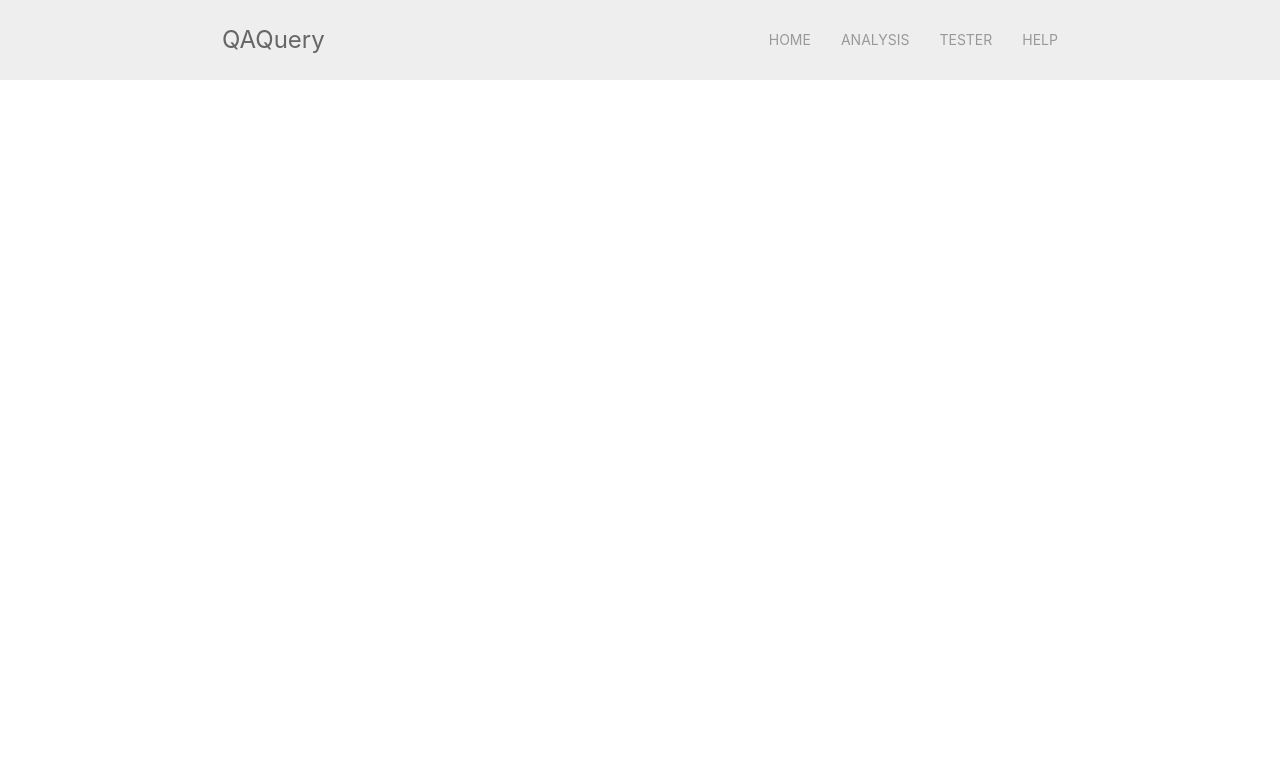
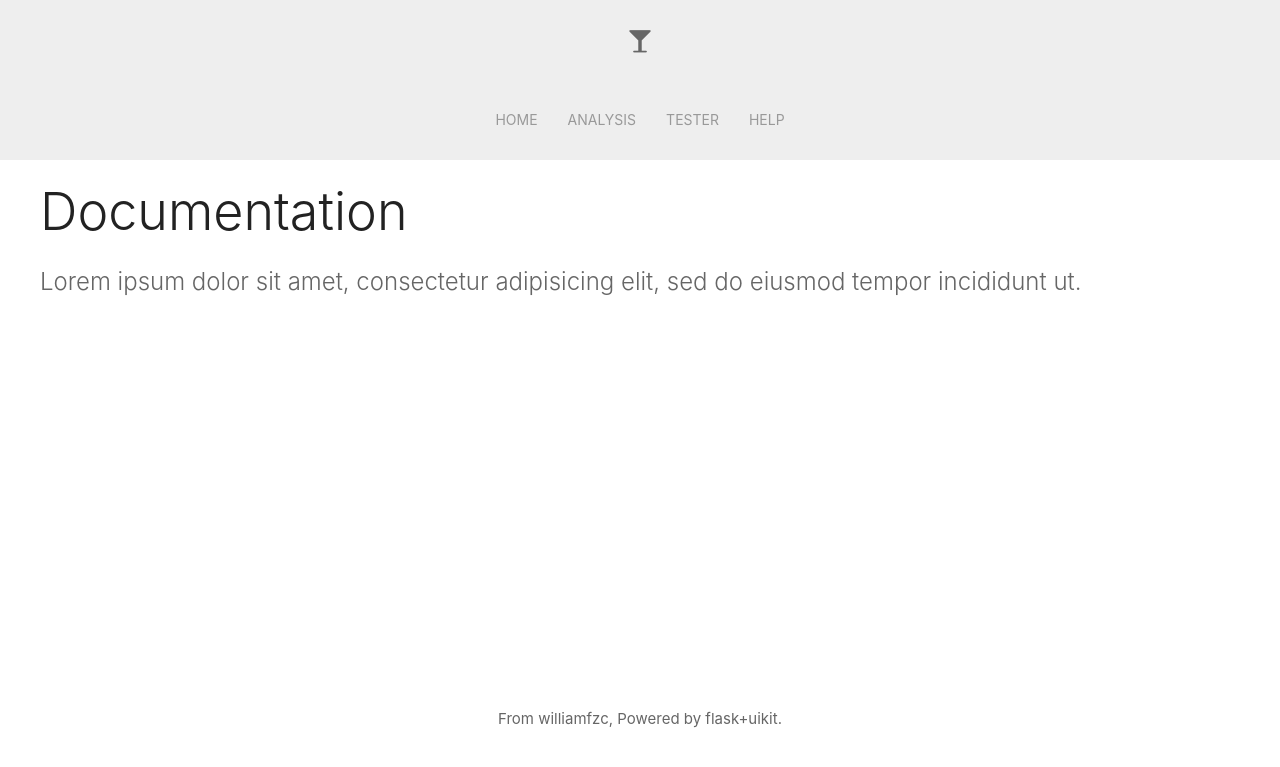
Before and after one commit to Hanlen520/QAQuality, a Flask app: page / in a window 1280 px wide. Shown: the top 767 px of the page. Run offline with Flask 2, Linux system fonts and the light colour scheme; some web fonts are replaced.

Commit message:
finish home page

```diff
--- a/QAQuery/main/views.py
+++ b/QAQuery/main/views.py
@@ -4,4 +4,4 @@ from . import main
 
 @main.route('/')
 def index():
-    return render_template('base.html')
+    return render_template('index.html')
--- a/QAQuery/templates/base.html
+++ b/QAQuery/templates/base.html
@@ -4,18 +4,15 @@
     <meta charset="UTF-8">
     <title>QAQuery</title>
     <link rel="stylesheet" href="/static/css/uikit.min.css" />
-    <link rel="stylesheet" href="/static/css/uikit_theme.css" />
+    <link rel="stylesheet" href="/static/css/theme.css?741">
     <script src="/static/js/jquery.js"></script>
-    <script src="/static/js/uikit.min.js"></script>
+    <script src="/static/js/uikit.min.js?741"></script>
 </head>
 
 <body class="tm-background">
     <nav class="tm-navbar uk-navbar uk-navbar-attached">
-        <div class="uk-container uk-container-left">
-            <a href="/" class="uk-navbar-item uk-logo">QAQuery</a>
-        </div>
-
-        <div class="uk-container uk-container-center">
+        <div class="uk-container-center">
+            <a href="/" class="uk-navbar-item uk-logo"><i class="uk-icon-glass"></i></a>
 
             <ul class="uk-navbar-nav uk-hidden-small">
                 <li><a href="/">Home</a></li>
@@ -25,5 +22,17 @@
             </ul>
         </div>
     </nav>
+
+    <div class="tm-middle uk-container uk-container-center uk-margin-top uk-margin-large-bottom">
+        {%- block page_content %}
+        {%- endblock page_content %}
+    </div>
+
+    <div class="tm-footer uk-container uk-container-expand uk-text-center uk-position-bottom uk-margin-large-bottom">
+        <div class="uk-panel">
+            <p>From williamfzc, Powered by flask+uikit. </p>
+        </div>
+    </div>
+
 </body>
 </html>
--- /dev/null
+++ b/QAQuery/templates/index.html
@@ -0,0 +1,11 @@
+{% extends "base.html" %}
+{% block page_content %}
+
+<div class="uk-grid" data-uk-grid-margin="">
+    <div class="uk-width-1-1 uk-row-first">
+        <h1 class="uk-heading-large">Documentation</h1>
+        <p class="uk-text-large">Lorem ipsum dolor sit amet, consectetur adipisicing elit, sed do eiusmod tempor incididunt ut.</p>
+    </div>
+</div>
+
+{% endblock %}
```
Also changed, not shown: QAQuery/static/css/theme.css (renamed from QAQuery/static/css/uikit_theme.css), QAQuery/templates/analysis.html (added).
